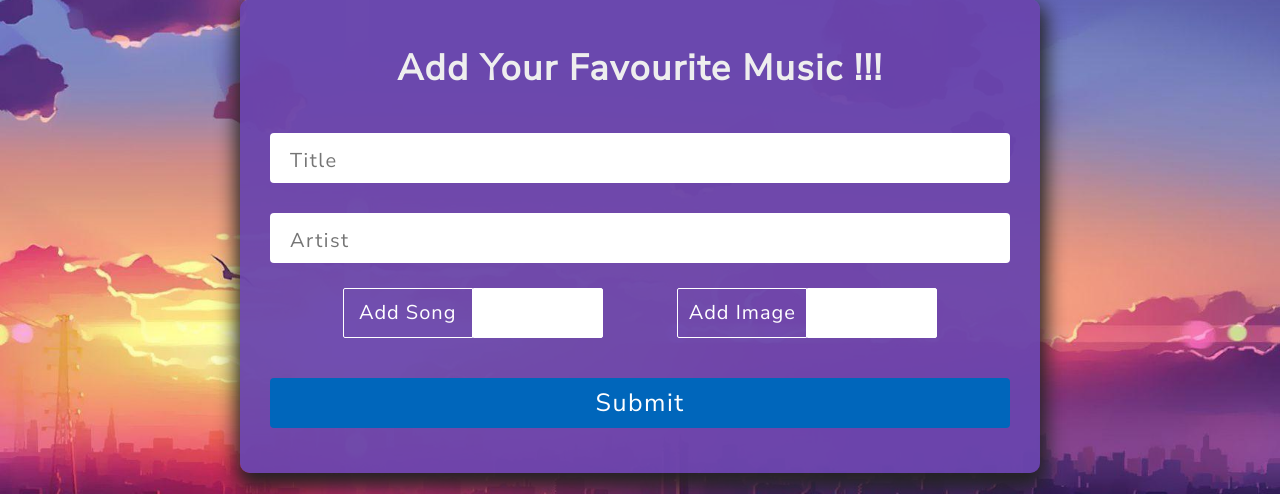
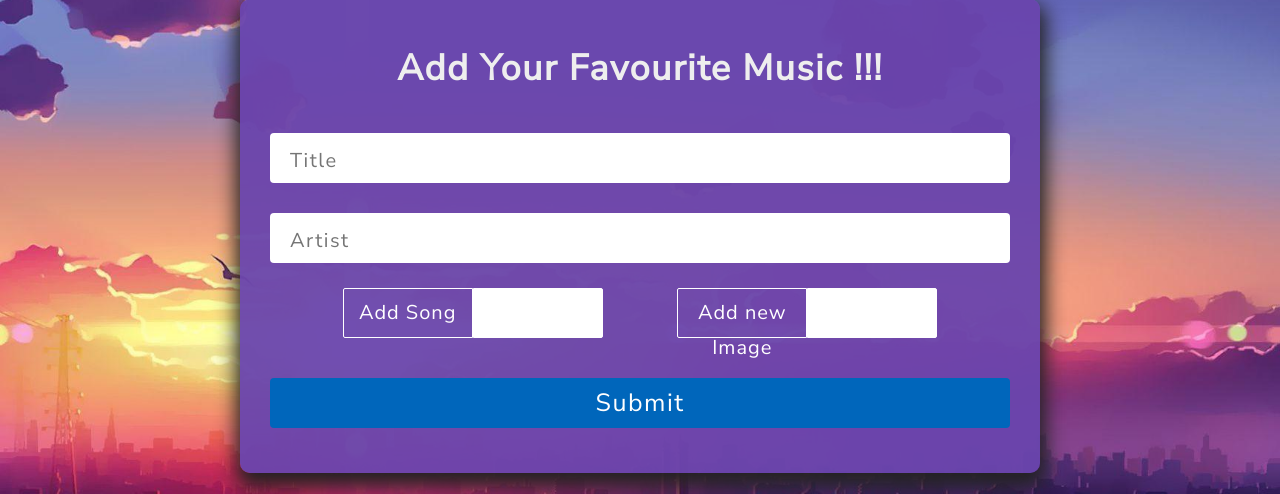
Before and after one commit to tarunrawatknoldus/music-player, a Django app: page /add/ in a window 1280 px wide. Shown: the part 164-658 px from the top of the page. Run offline with Django 3.2, Linux system fonts and the light colour scheme.

Commit message:
first commit

```diff
--- a/templates/add.html
+++ b/templates/add.html
@@ -35,7 +35,7 @@
 
             <div class="file-input-container">
                 <input type="file" accept="image/*" name="cover_image" required="" class="sm-input-file" id="sm-ip-2" />
-                <label class="for-sm-input-file" for="sm-ip-2">Add Image</label>
+                <label class="for-sm-input-file" for="sm-ip-2">Add new Image</label>
                 <span class="span-text" id="file-name2"></span>
             </div>
         </div>
```
